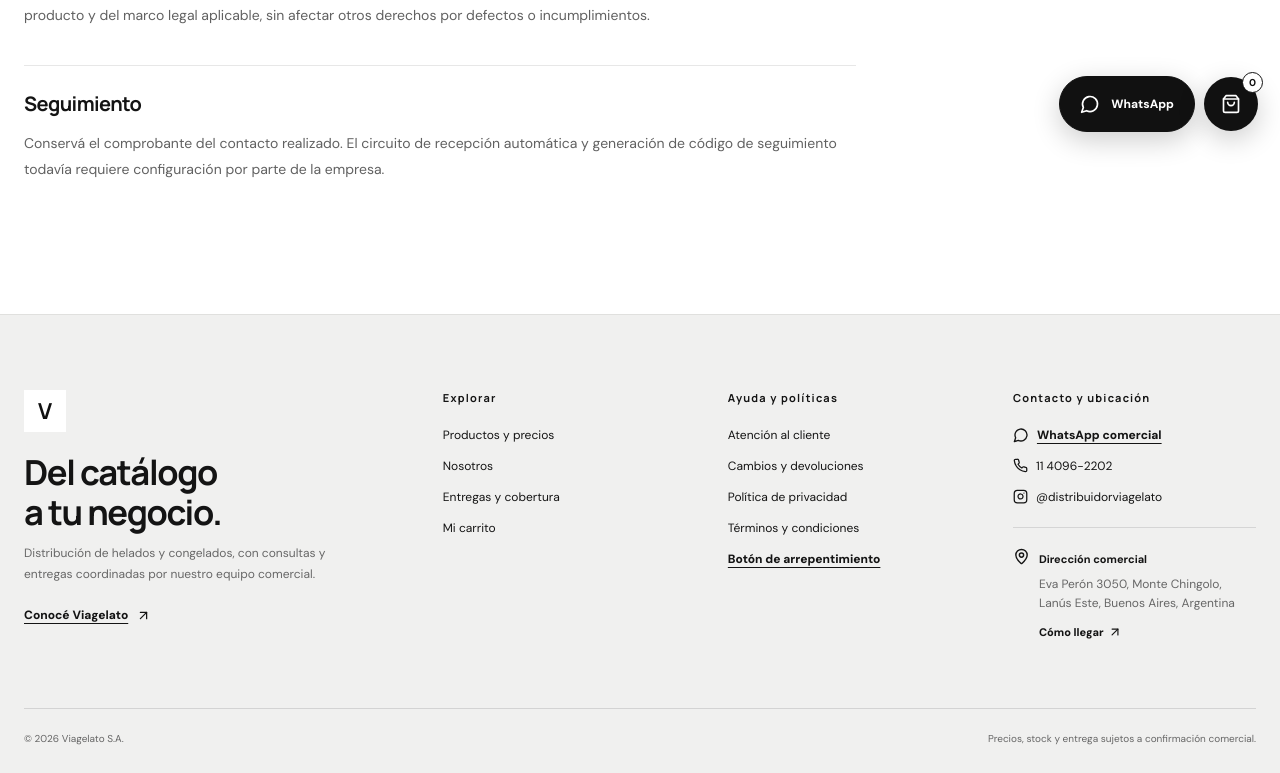
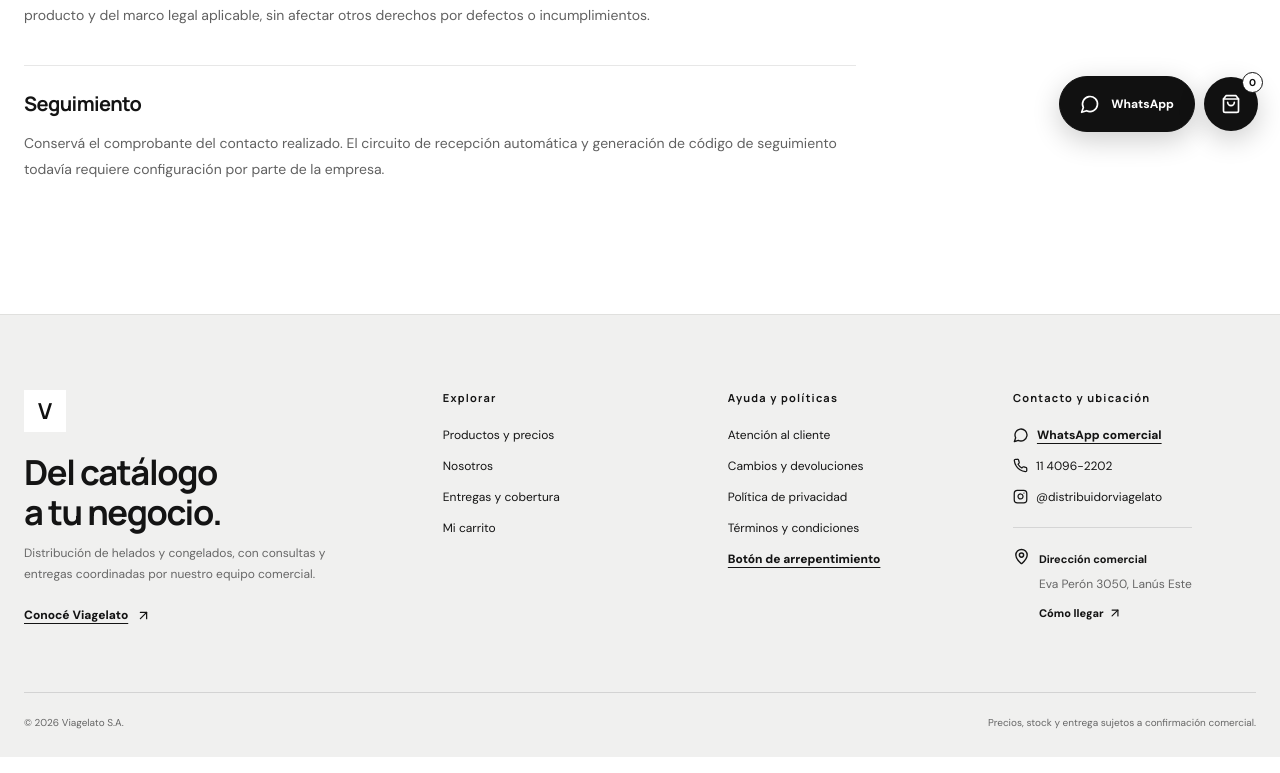
Before and after one commit to DylanDev08/Viagelato, a Next.js app: page /arrepentimiento in a window 1280 px wide. Shown: the part 646-1419 px from the top of the page. Built offline with nearby package versions, Linux system fonts and the light colour scheme; no server answers.

Commit message:
fix(footer): mostrar dirección comercial sin Monte Chingolo

```diff
--- a/src/components/site-footer.tsx
+++ b/src/components/site-footer.tsx
@@ -20,7 +20,8 @@ function googleMapsHref(value:string){
 
 export function SiteFooter({settings}:{settings:Settings}){
  const whatsapp=whatsappHref(settings.whatsapp);
- const address=confirmedAddress(settings.address);
+ const configuredAddress=confirmedAddress(settings.address);
+ const address=configuredAddress&&/Eva\s+Per[oó]n\s+3050/i.test(configuredAddress)?"Eva Perón 3050, Lanús Este":configuredAddress;
  const map=address?googleMapsHref(settings.maps_url):null;
  return <footer className="site-footer storefront-footer">
   <div className="shell footer-main">
```
